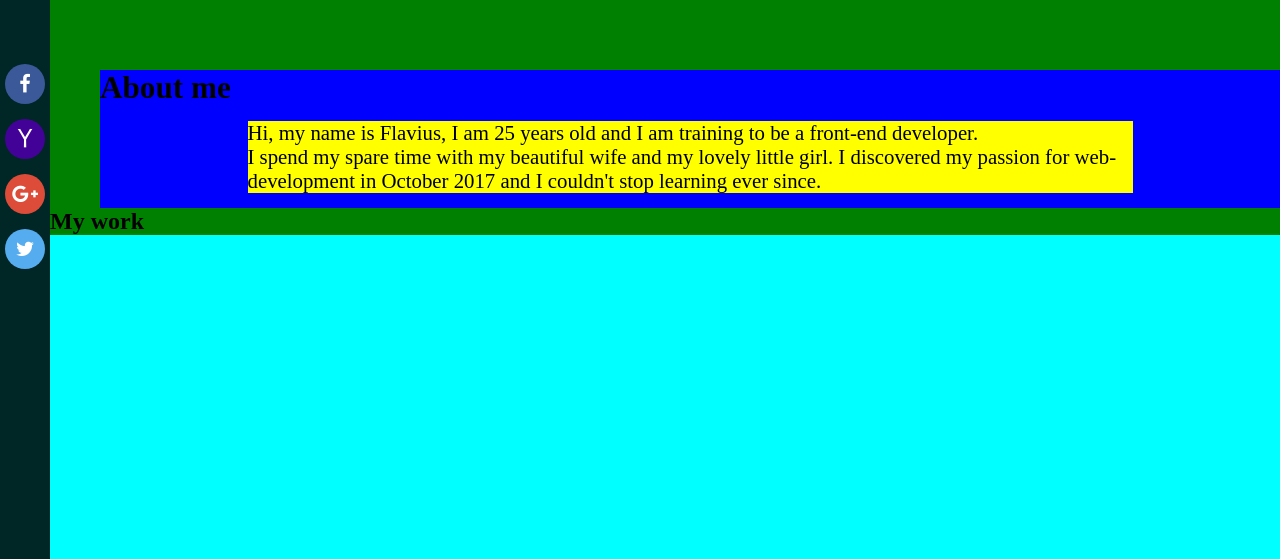
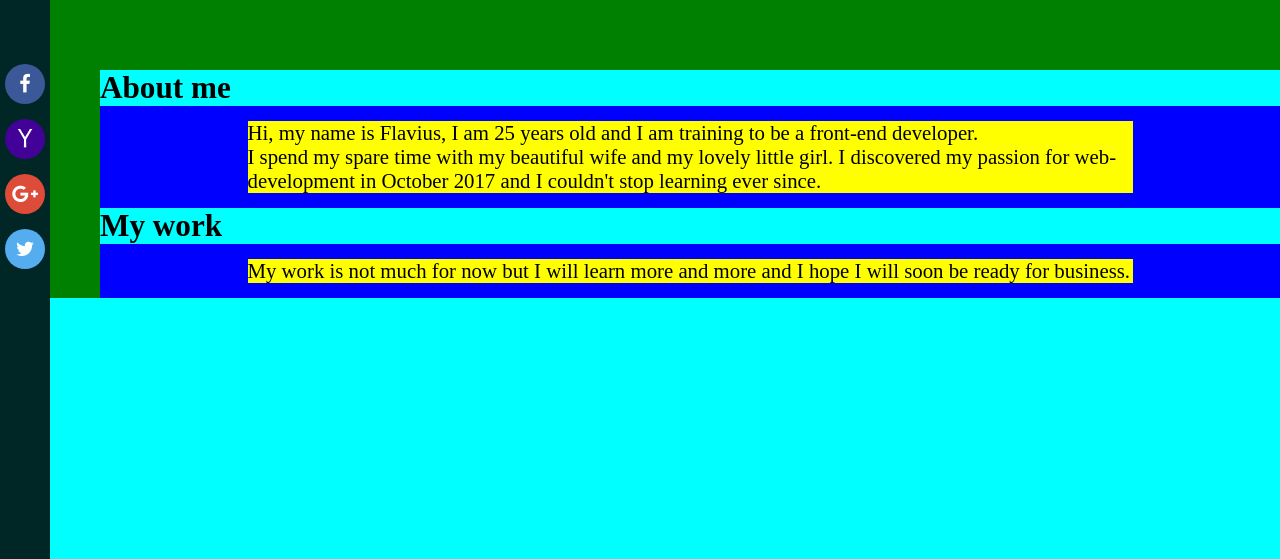
Before and after one commit to FoteaFlavius/FoteaFlavius.github.io, a plain HTML site: page index.html in a window 1280 px wide. Shown: the part 241-800 px from the top of the page. Drawn offline with Linux system fonts and the light colour scheme; a web font is replaced by a local one.

Commit message:
Did some changes, not important but still good for an update

```diff
--- a/index.html
+++ b/index.html
@@ -34,7 +34,7 @@
     </div>
     <div class="my-work">
       <h2>My work</h2>
-      <p>
+      <p>My work is not much for now but I will learn more and more and I hope I will soon be ready for business.</p>
   </div>
 </div>
 </body>
--- a/style.css
+++ b/style.css
@@ -6,15 +6,17 @@ body {
   background-color: aqua;
   display: flex;
 }
-.about-me h2 {
+.about-me h2, .my-work h2 {
+  display: block;
+  background-color: aqua;
   font-family: "Chela One", "cursive";
 }
-.about-me p {
+.about-me p, .my-work p {
   width: 75%;
   background-color: yellow;
   margin: 15px auto;
 }
-.about-me {
+.about-me, .my-work {
   font-size: 1.3em;
   margin-left: 50px;
   background-color: blue;
```
